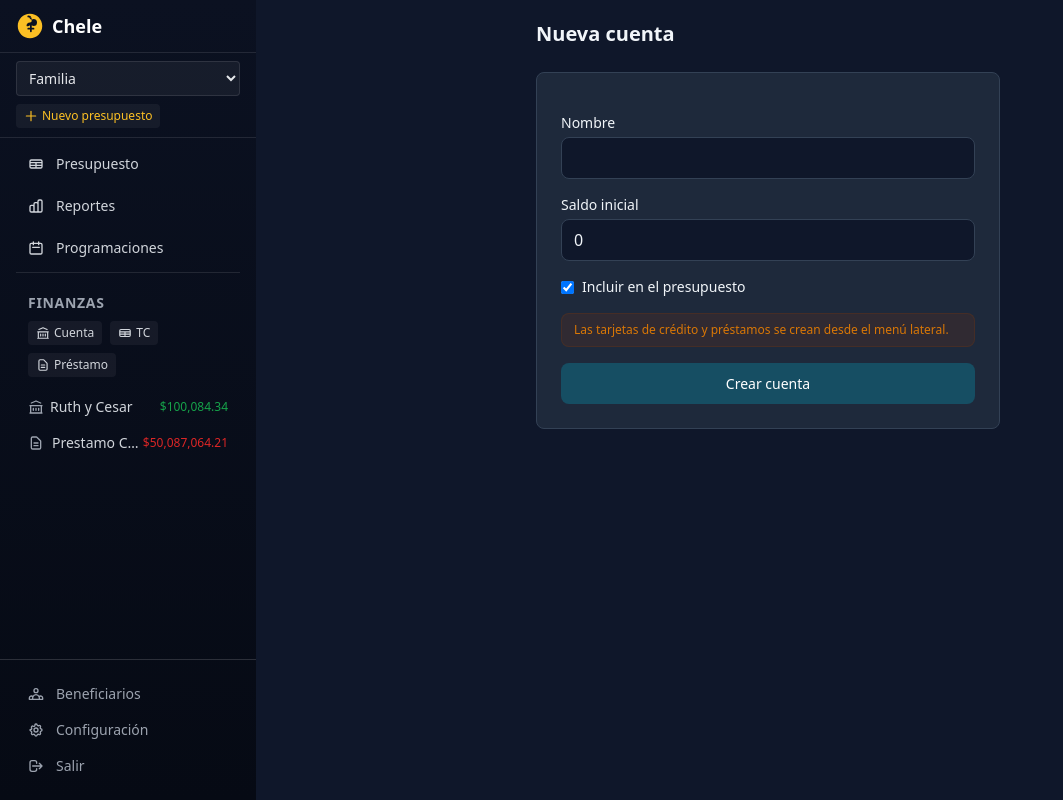
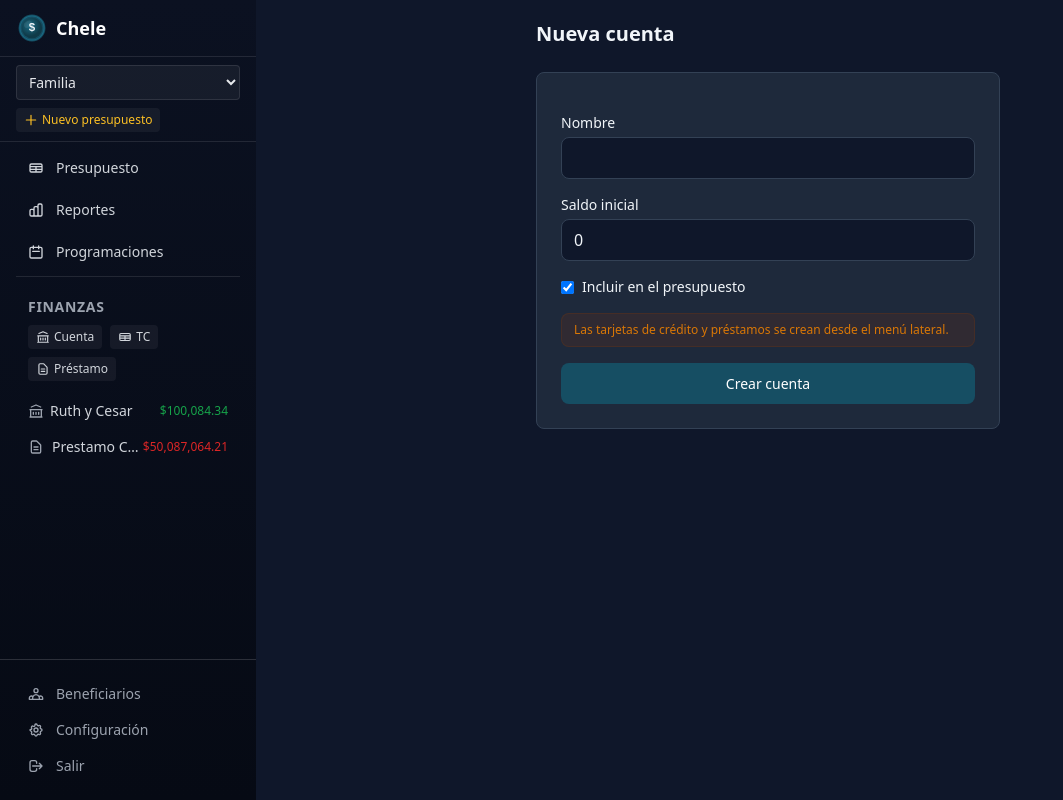
Before and after one commit to cesardarinel/chele, a Django app: page /cuentas/crear/ in a window 1280 px wide. Shown: the whole page, without its empty margins (0-1063 px from the left). Run offline with Django 5.2, Linux system fonts and the light colour scheme; a user stored in the database is signed in; data comes from the database, SQL or seed files in the repository; data that the repository does not hold is empty; some libraries are stand-ins or nearby versions.

Commit message:
Replace inline SVG logo with static img reference in sidebar

```diff
--- a/templates/base.html
+++ b/templates/base.html
@@ -63,9 +63,7 @@
         <aside id="sidebar" class="fixed md:static inset-y-0 left-0 z-50 w-72 md:w-64 bg-gradient-to-b from-chele-sidebar to-[#060a14] flex flex-col h-full -translate-x-full md:translate-x-0 transition-transform duration-300">
             <div class="flex items-center justify-between px-3 md:px-4 py-3 border-b border-white/10">
                 <a href="{% url 'budget_view' %}" class="flex items-center gap-2 group">
-                    <svg class="w-6 h-6 md:w-7 md:h-7 text-amber-400 group-hover:animate-bounce-slow" viewBox="0 0 32 32" fill="currentColor">
-                        <path d="M16 2C8.268 2 2 8.268 2 16s6.268 14 14 14 14-6.268 14-14S23.732 2 16 2zm0 4a2 2 0 012 2v.76A3.985 3.985 0 0120 8a4 4 0 010 8 3.985 3.985 0 01-2-.76V18h2a1 1 0 010 2h-2v2a1 1 0 01-2 0v-2h-2a1 1 0 010-2h2v-2.76A3.985 3.985 0 0112 16a4 4 0 014-4 2 2 0 100-4 2 2 0 00-2-2 1 1 0 010-2 4.002 4.002 0 013.874 2.76A2 2 0 0116 6zm0 2a2 2 0 100 4 2 2 0 000-4z"/>
-                    </svg>
+<img src="{% static 'img/logo.svg' %}" alt="Chele" class="w-7 h-7 md:w-8 md:h-8">
                     <span class="text-base md:text-lg font-bold text-white">Chele</span>
                 </a>
                 <button onclick="toggleSidebar()" class="text-gray-400 hover:text-white md:hidden p-1">✕</button>
```
